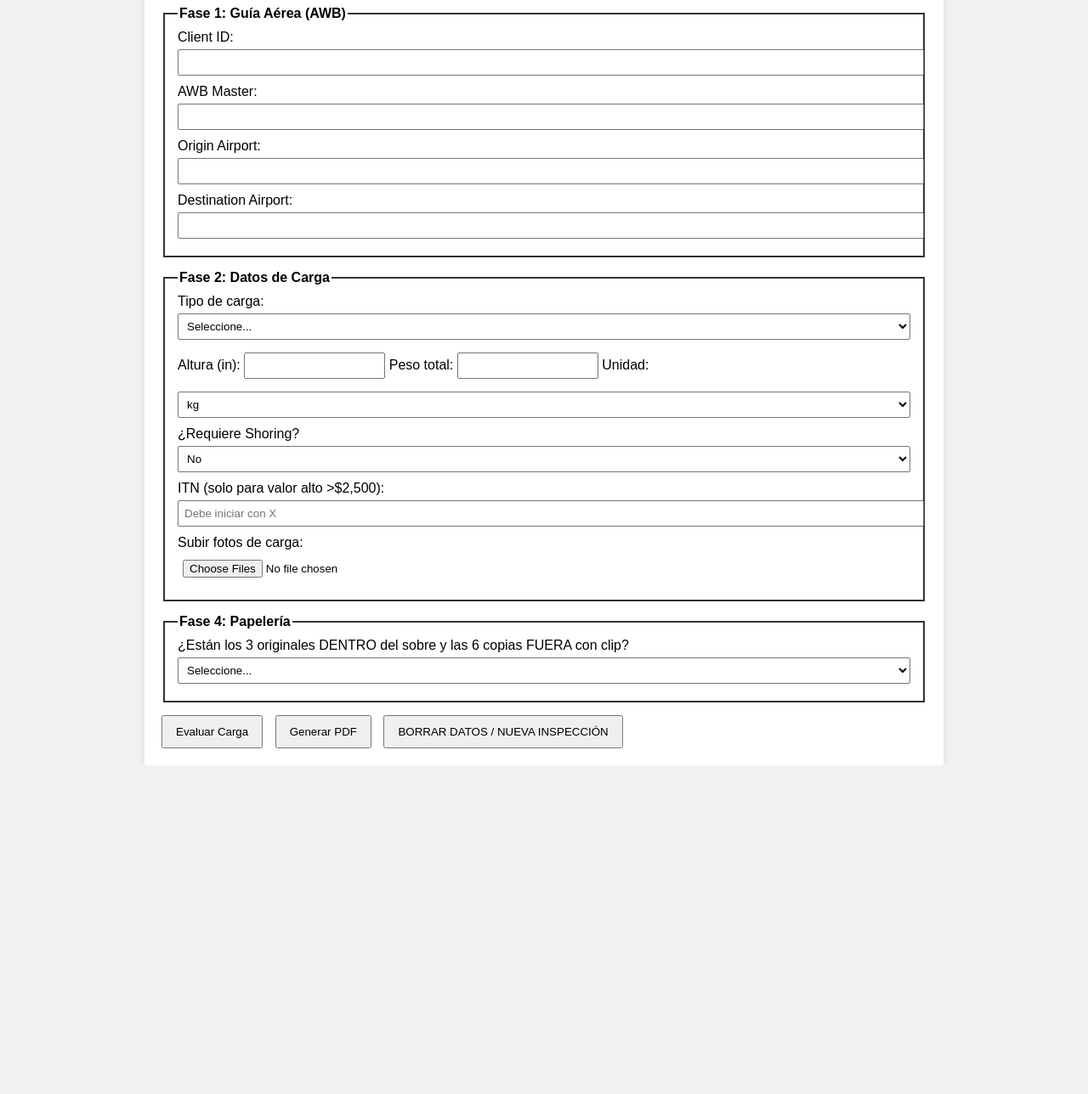
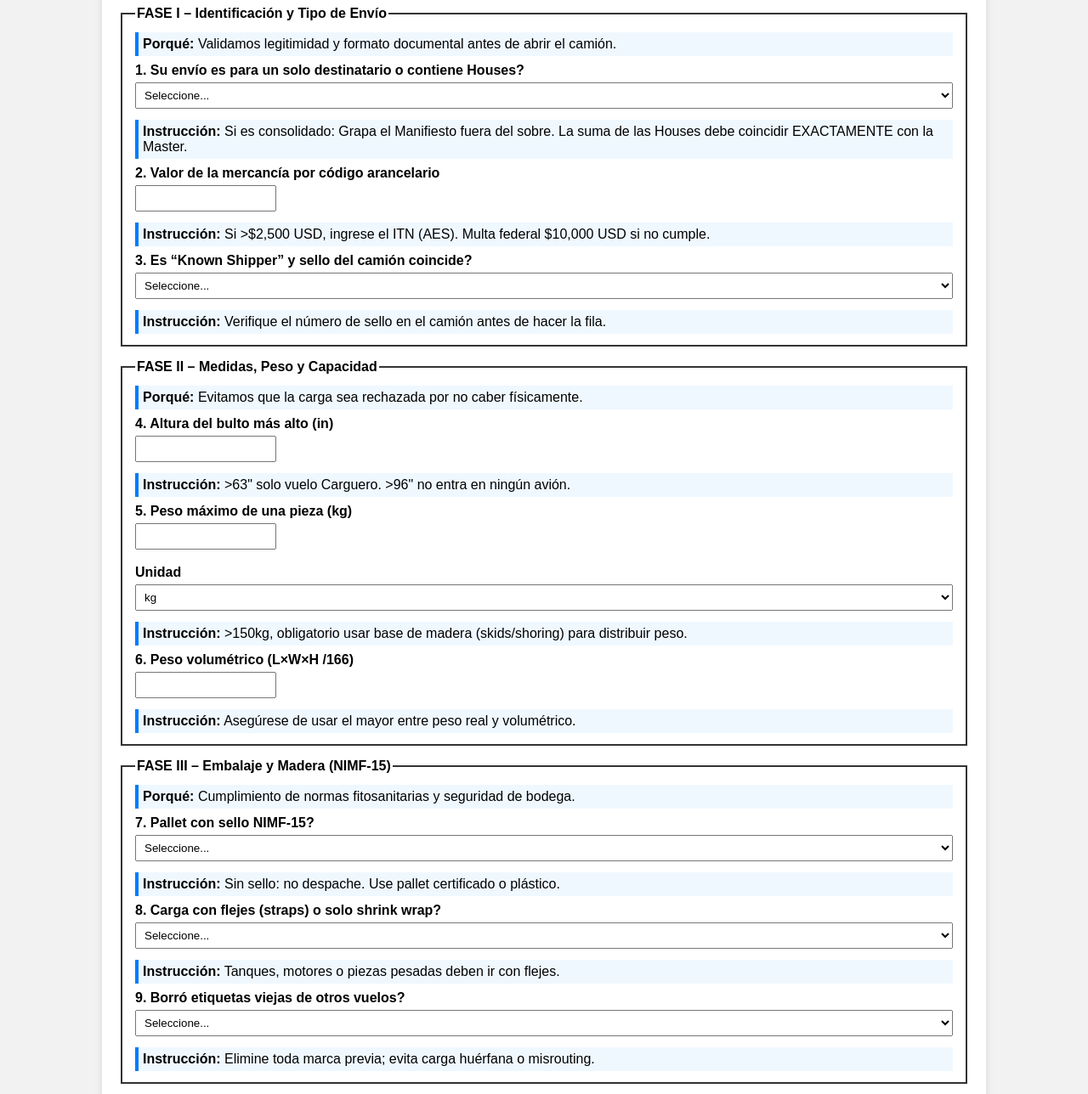
Before and after one commit to mayroga/SmartCargo-Server, a plain HTML site: page frontend/index.html in a window 1280 px wide. Shown: the part 93-1381 px from the top of the page at 85% size. Before the commit the page ends 994 px from the top, so only its background shows below. Drawn offline with nearby package versions, Linux system fonts and the light colour scheme.

Commit message:
Update index.html

```diff
--- a/frontend/index.html
+++ b/frontend/index.html
@@ -2,120 +2,156 @@
 <html lang="es">
 <head>
 <meta charset="UTF-8">
-<title>SMARTCARGO – Inspección Infalible</title>
+<title>SMARTCARGO – Sistema Infalible</title>
 <script src="https://cdn.jsdelivr.net/npm/axios/dist/axios.min.js"></script>
 <style>
-body {
-    font-family: Arial, sans-serif;
-    background: #f2f2f2;
-    margin: 0;
-    padding: 0;
-}
-.container {
-    max-width: 900px;
-    margin: auto;
-    padding: 20px;
-    background: white;
-    box-shadow: 0 0 10px rgba(0,0,0,0.1);
-}
-h1 { text-align: center; }
-fieldset {
-    margin-bottom: 15px;
-    padding: 10px 15px;
-    border: 2px solid #333;
-}
-legend { font-weight: bold; }
-input, select {
-    width: 100%;
-    padding: 6px;
-    margin: 5px 0 10px 0;
-}
-input[type="number"] { max-width: 150px; }
-button {
-    padding: 10px 15px;
-    margin-right: 10px;
-    cursor: pointer;
-}
-.error { border-color: red; background: #ffe5e5; }
-.hidden { display: none; }
-#preview img { max-width: 150px; margin: 5px; cursor: pointer; }
-#preview img.zoomed { transform: scale(2); z-index: 100; position: relative; }
-.alert { color: red; font-weight: bold; margin-top: 5px; }
+body { font-family: Arial, sans-serif; background: #f2f2f2; margin:0; padding:0; }
+.container { max-width: 1000px; margin:auto; padding:20px; background:white; box-shadow:0 0 10px rgba(0,0,0,0.1); }
+h1, h2 { text-align:center; }
+fieldset { margin-bottom:15px; padding:10px 15px; border:2px solid #333; }
+legend { font-weight:bold; }
+label { font-weight:bold; display:block; margin-top:8px; }
+input, select { width:100%; padding:6px; margin:5px 0 10px 0; }
+input[type="number"] { max-width:150px; }
+button { padding:10px 15px; margin-right:10px; cursor:pointer; }
+.error { border-color:red; background:#ffe5e5; }
+.hidden { display:none; }
+#preview img { max-width:150px; margin:5px; cursor:pointer; }
+#preview img.zoomed { transform: scale(2); z-index:100; position: relative; }
+.alert { color:red; font-weight:bold; margin-top:5px; }
+.instruction { background:#f0f8ff; padding:5px; margin:3px 0; border-left:4px solid #007BFF; }
 </style>
 </head>
 <body>
 <div class="container">
-<h1>SMARTCARGO – Inspección Infalible</h1>
+<h1>SMARTCARGO – Sistema Infalible de Inspección</h1>
 
 <form id="cargoForm">
-    <!-- AWB efecto visual -->
+
+<!-- ================== FASE I: UNIVERSAL ================== -->
 <fieldset>
-        <legend>Fase 1: Guía Aérea (AWB)</legend>
-        <label>Client ID:</label><input type="text" name="clientId" required>
-        <label>AWB Master:</label><input type="text" name="awbMaster" required>
-        <label>Origin Airport:</label><input type="text" name="originAirport" required>
-        <label>Destination Airport:</label><input type="text" name="destinationAirport" required>
+<legend>FASE I – Identificación y Tipo de Envío</legend>
+<div class="instruction"><b>Porqué:</b> Validamos legitimidad y formato documental antes de abrir el camión.</div>
+
+<label>1. Su envío es para un solo destinatario o contiene Houses?</label>
+<select name="shipmentType" id="shipmentType" required>
+  <option value="">Seleccione...</option>
+  <option value="single">Un solo destinatario</option>
+  <option value="consolidado">Consolidado (varias Houses)</option>
+</select>
+<div class="instruction"><b>Instrucción:</b> Si es consolidado: Grapa el Manifiesto fuera del sobre. La suma de las Houses debe coincidir EXACTAMENTE con la Master.</div>
+
+<label>2. Valor de la mercancía por código arancelario</label>
+<input type="number" name="cargoValue" id="cargoValue" min="0" required>
+<div class="instruction"><b>Instrucción:</b> Si >$2,500 USD, ingrese el ITN (AES). Multa federal $10,000 USD si no cumple.</div>
+
+<label>3. Es “Known Shipper” y sello del camión coincide?</label>
+<select name="knownShipper" required>
+  <option value="">Seleccione...</option>
+  <option value="yes">Sí</option>
+  <option value="no">No</option>
+</select>
+<div class="instruction"><b>Instrucción:</b> Verifique el número de sello en el camión antes de hacer la fila.</div>
 </fieldset>
 
-    <!-- Fase de Carga -->
+<!-- ================== FASE II: TÉCNICA ================== -->
 <fieldset>
-        <legend>Fase 2: Datos de Carga</legend>
-        <label>Tipo de carga:</label>
-        <select name="cargoType" id="cargoType" required>
-            <option value="">Seleccione...</option>
-            <option value="NORMAL">NORMAL</option>
-            <option value="DGR">DGR</option>
-            <option value="PER">PER</option>
-            <option value="BIO">BIO</option>
-        </select>
+<legend>FASE II – Medidas, Peso y Capacidad</legend>
+<div class="instruction"><b>Porqué:</b> Evitamos que la carga sea rechazada por no caber físicamente.</div>
 
-        <label>Altura (in):</label>
+<label>4. Altura del bulto más alto (in)</label>
 <input type="number" name="pieceHeight" id="pieceHeight" min="0" required>
 <div id="heightAlert" class="alert hidden"></div>
+<div class="instruction"><b>Instrucción:</b> >63" solo vuelo Carguero. >96" no entra en ningún avión.</div>
 
-        <label>Peso total:</label>
-        <input type="number" name="totalWeight" id="totalWeight" min="0" required>
-        <label>Unidad:</label>
+<label>5. Peso máximo de una pieza (kg)</label>
+<input type="number" name="pieceWeight" id="pieceWeight" min="0" required>
+<label>Unidad</label>
 <select name="weightUnit" id="weightUnit">
   <option value="kg">kg</option>
   <option value="lb">lb</option>
 </select>
+<div class="instruction"><b>Instrucción:</b> >150kg, obligatorio usar base de madera (skids/shoring) para distribuir peso.</div>
 
-        <label>¿Requiere Shoring?</label>
-        <select name="needsShoring" id="needsShoring">
+<label>6. Peso volumétrico (L×W×H /166)</label>
+<input type="number" name="volumetricWeight" id="volumetricWeight" min="0" required>
+<div class="instruction"><b>Instrucción:</b> Asegúrese de usar el mayor entre peso real y volumétrico.</div>
+</fieldset>
+
+<!-- ================== FASE III: INTEGRIDAD ================== -->
+<fieldset>
+<legend>FASE III – Embalaje y Madera (NIMF-15)</legend>
+<div class="instruction"><b>Porqué:</b> Cumplimiento de normas fitosanitarias y seguridad de bodega.</div>
+
+<label>7. Pallet con sello NIMF-15?</label>
+<select name="nimf15" required>
+  <option value="">Seleccione...</option>
+  <option value="yes">Sí</option>
   <option value="no">No</option>
+</select>
+<div class="instruction"><b>Instrucción:</b> Sin sello: no despache. Use pallet certificado o plástico.</div>
+
+<label>8. Carga con flejes (straps) o solo shrink wrap?</label>
+<select name="straps" required>
+  <option value="">Seleccione...</option>
+  <option value="flejes">Flejes</option>
+  <option value="plastico">Shrink wrap</option>
+</select>
+<div class="instruction"><b>Instrucción:</b> Tanques, motores o piezas pesadas deben ir con flejes.</div>
+
+<label>9. Borró etiquetas viejas de otros vuelos?</label>
+<select name="oldLabels" required>
+  <option value="">Seleccione...</option>
+  <option value="yes">Sí</option>
+  <option value="no">No</option>
+</select>
+<div class="instruction"><b>Instrucción:</b> Elimine toda marca previa; evita carga huérfana o misrouting.</div>
+</fieldset>
+
+<!-- ================== FASE IV: CRÍTICA (DGR/TSA) ================== -->
+<fieldset id="dgrFields" class="hidden">
+<legend>FASE IV – Contenidos Peligrosos y Prohibidos (DGR/TSA)</legend>
+<div class="instruction"><b>Porqué:</b> Prevención de multas federales y seguridad aérea.</div>
+
+<label>10. Contiene baterías de litio?</label>
+<select name="hasBatteries" required>
+  <option value="">Seleccione...</option>
+  <option value="yes">Sí</option>
+  <option value="no">No</option>
+</select>
+<div class="instruction"><b>Instrucción:</b> Declarar UN3480/3481 y presentar 2 originales Shipper’s Declaration con bordes rojos.</div>
+
+<label>11. Carga impenetrable para Rayos X?</label>
+<select name="xrayBlocked" required>
+  <option value="">Seleccione...</option>
+  <option value="yes">Sí</option>
+  <option value="no">No</option>
+</select>
+<div class="instruction"><b>Instrucción:</b> Embalaje que pueda reabrirse fácilmente si es necesario inspección física.</div>
+
+<label>12. Descripción específica de la guía?</label>
+<input type="text" name="description" required>
+<div class="instruction"><b>Instrucción:</b> No usar "Said to Contain". Use nombre real del producto.</div>
+</fieldset>
+
+<!-- ================== POUCH Y FOTOS ================== -->
+<fieldset>
+<legend>FASE V – Pouch y Fotos</legend>
+
+<label>¿Pouch organizado correctamente?</label>
+<select name="pouchOrganized" id="pouchOrganized" required>
+  <option value="">Seleccione...</option>
   <option value="si">Sí</option>
+  <option value="no">No</option>
 </select>
-
-        <label>ITN (solo para valor alto >$2,500):</label>
-        <input type="text" name="itnNumber" id="itnNumber" placeholder="Debe iniciar con X">
-        <div id="itnAlert" class="alert hidden"></div>
+<div id="pouchAlert" class="alert hidden">❌ Pouch mal organizado, no se puede evaluar.</div>
 
 <label>Subir fotos de carga:</label>
 <input type="file" id="files" name="files" multiple accept="image/*">
 <div id="preview"></div>
 </fieldset>
 
-    <!-- Cortina: solo DGR / PER / BIO -->
-    <fieldset id="dgrFields" class="hidden">
-        <legend>Fase 3: Documentos Críticos (DGR/PER/BIO)</legend>
-        <label>Shipper Declaration:</label><input type="text" name="dgrDocs">
-        <label>Etiquetas UN:</label><input type="text" name="labels">
-        <label>Fitosanitario / FDA:</label><input type="text" name="fitoDocs">
-    </fieldset>
-
-    <!-- Pouch -->
-    <fieldset>
-        <legend>Fase 4: Papelería</legend>
-        <label>¿Están los 3 originales DENTRO del sobre y las 6 copias FUERA con clip?</label>
-        <select name="pouchOrganized" id="pouchOrganized" required>
-            <option value="">Seleccione...</option>
-            <option value="si">Sí</option>
-            <option value="no">No</option>
-        </select>
-        <div id="pouchAlert" class="alert hidden">❌ El pouch debe estar organizado para evaluar.</div>
-    </fieldset>
-
+<!-- BOTONES -->
 <button type="button" id="evaluateBtn">Evaluar Carga</button>
 <button type="button" id="pdfBtn">Generar PDF</button>
 <button type="button" id="resetBtn">BORRAR DATOS / NUEVA INSPECCIÓN</button>
@@ -124,55 +160,42 @@ button {
 <div id="result"></div>
 
 <script>
-// ----------------- Cortinas -----------------
-const cargoType = document.getElementById("cargoType");
+// ----------------- Cortinas para DGR/PER/BIO -----------------
+const cargoType = document.getElementById("shipmentType");
 const dgrFields = document.getElementById("dgrFields");
 cargoType.addEventListener("change", ()=> {
-    if(["DGR","PER","BIO"].includes(cargoType.value)){
+    if(cargoType.value==="consolidado"){
         dgrFields.classList.remove("hidden");
     } else {
         dgrFields.classList.add("hidden");
     }
 });
 
-// ----------------- Validación tiempo real -----------------
+// ----------------- Validación en tiempo real -----------------
 const pieceHeight = document.getElementById("pieceHeight");
 const heightAlert = document.getElementById("heightAlert");
 pieceHeight.addEventListener("input", ()=>{
     if(pieceHeight.value > 96){
         pieceHeight.classList.add("error");
-        heightAlert.textContent = "❌ RECHAZO: Supera el límite máximo de fuselaje de Avianca (96 in).";
+        heightAlert.textContent = "❌ Supera límite máximo fuselaje (96 in).";
         heightAlert.classList.remove("hidden");
     } else if(pieceHeight.value > 63){
         pieceHeight.classList.remove("error");
-        heightAlert.textContent = "⚠️ Altura >63 in. Solo apto para carguero.";
+        heightAlert.textContent = "⚠️ Solo apto para vuelo Carguero (>63 in).";
         heightAlert.classList.remove("hidden");
-    } else{
+    } else {
         pieceHeight.classList.remove("error");
         heightAlert.classList.add("hidden");
     }
 });
 
-const itnNumber = document.getElementById("itnNumber");
-const itnAlert = document.getElementById("itnAlert");
-const totalWeight = document.getElementById("totalWeight");
-itnNumber.addEventListener("input", ()=>{
-    if(totalWeight.value > 2500 && !itnNumber.value.startsWith("X")){
-        itnNumber.classList.add("error");
-        itnAlert.textContent = "❌ ITN inválido. Debe iniciar con X para valor >$2,500.";
-        itnAlert.classList.remove("hidden");
-    } else{
-        itnNumber.classList.remove("error");
-        itnAlert.classList.add("hidden");
-    }
-});
+const itnNumber = document.getElementById("cargoValue");
+const totalWeight = document.getElementById("pieceWeight");
 
-// ----------------- Validación Pouch -----------------
-const pouchOrganized = document.getElementById("pouchOrganized");
-const pouchAlert = document.getElementById("pouchAlert");
+// ----------------- Evaluar -----------------
 const evaluateBtn = document.getElementById("evaluateBtn");
 evaluateBtn.addEventListener("click", async ()=>{
-    if(pouchOrganized.value !== "si"){
+    if(document.getElementById("pouchOrganized").value!=="si"){
         pouchAlert.classList.remove("hidden");
         return;
     } else pouchAlert.classList.add("hidden");
@@ -182,10 +205,9 @@ evaluateBtn.addEventListener("click", async ()=>{
 
     try{
         const response = await axios.post("/evaluar", formData);
-        let html = `<h3>Resultado: ${response.data.status}</h3>`;
-        html += "<ul>";
-        response.data.detalles.forEach(d=> html += `<li>${d}</li>`);
-        html += "</ul>";
+        let html = `<h3>Resultado: ${response.data.status}</h3><ul>`;
+        response.data.detalles.forEach(d=> html+=`<li>${d}</li>`);
+        html+="</ul>";
         html += `<pre>${response.data.explicacion}</pre>`;
         document.getElementById("result").innerHTML = html;
     } catch(e){
@@ -193,36 +215,27 @@ evaluateBtn.addEventListener("click", async ()=>{
     }
 });
 
-// ----------------- Generar PDF -----------------
+// ----------------- PDF -----------------
 const pdfBtn = document.getElementById("pdfBtn");
 pdfBtn.addEventListener("click", async ()=>{
-    if(pouchOrganized.value !== "si"){
-        pouchAlert.classList.remove("hidden");
-        return;
-    } else pouchAlert.classList.add("hidden");
-
-    const form = document.getElementById("cargoForm");
-    const formData = new FormData(form);
-
+    const form = new FormData(document.getElementById("cargoForm"));
     try{
-        const response = await axios.post("/generar_pdf", formData, {responseType:"blob"});
+        const response = await axios.post("/generar_pdf", form, {responseType:"blob"});
         const url = window.URL.createObjectURL(new Blob([response.data]));
         const link = document.createElement("a");
-        link.href = url;
+        link.href=url;
         link.setAttribute("download","reporte_smartcargo.pdf");
         document.body.appendChild(link);
         link.click();
         link.remove();
-    } catch(e){
-        alert("Error generando PDF.");
-    }
+    } catch(e){ alert("Error generando PDF."); }
 });
 
 // ----------------- Preview fotos y zoom -----------------
 const filesInput = document.getElementById("files");
 const preview = document.getElementById("preview");
 filesInput.addEventListener("change", ()=>{
-    preview.innerHTML = "";
+    preview.innerHTML="";
     Array.from(filesInput.files).forEach(file=>{
         const img = document.createElement("img");
         img.src = URL.createObjectURL(file);
@@ -234,10 +247,9 @@ filesInput.addEventListener("change", ()=>{
 // ----------------- Reset seguro -----------------
 document.getElementById("resetBtn").addEventListener("click", ()=>{
     document.getElementById("cargoForm").reset();
-    preview.innerHTML = "";
-    document.getElementById("result").innerHTML = "";
+    preview.innerHTML="";
+    document.getElementById("result").innerHTML="";
     heightAlert.classList.add("hidden");
-    itnAlert.classList.add("hidden");
     pouchAlert.classList.add("hidden");
 });
 </script>
```
Lines whose indentation alone changed are shown as unchanged.
